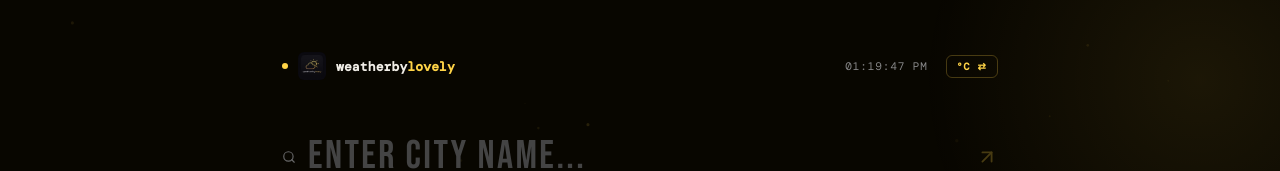
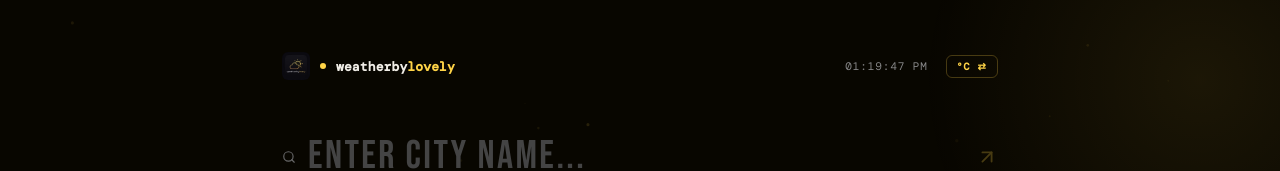
Before and after one commit to Oluwalovely/weather-ui, a React (Vite) app: page / in a window 1280 px wide. Shown: the top 171 px of the page. Built offline with nearby package versions, Linux system fonts and the light colour scheme; a web font is replaced by a local one.

Commit message:
made changes

```diff
--- a/src/App.jsx
+++ b/src/App.jsx
@@ -203,14 +203,14 @@ export default function WeatherApp() {
         {/* Top bar */}
         <div style={{ display: "flex", alignItems: "center", justifyContent: "space-between", marginBottom: "44px" }}>
           <div style={{ display: "flex", alignItems: "center", gap: "10px" }}>
-            {/* Reactive dot */}
-            <div style={{ width: "6px", height: "6px", borderRadius: "50%", background: accent, transition: "background 1.2s", flexShrink: 0 }} />
             {/* Logo */}
             <img
               src="/logo.png"
               alt="weatherbylovely logo"
               style={{ width: "28px", height: "28px", objectFit: "contain", borderRadius: "6px" }}
             />
+            {/* Reactive dot */}
+            <div style={{ width: "6px", height: "6px", borderRadius: "50%", background: accent, transition: "background 1.2s", flexShrink: 0 }} />
             {/* Brand name: weatherby in off-white, lovely in gold */}
             <span style={{ fontSize: "13px", fontWeight: 600, letterSpacing: "0.01em", fontFamily: "'DM Mono', monospace" }}>
               <span style={{ color: "#F0EDE6" }}>weatherby</span><span style={{ color: "#FFD447" }}>lovely</span>
```
